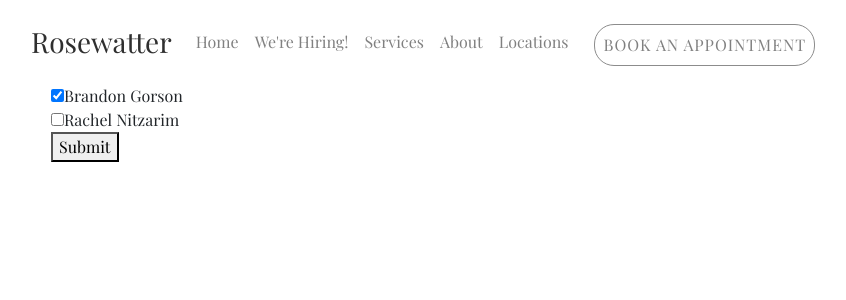
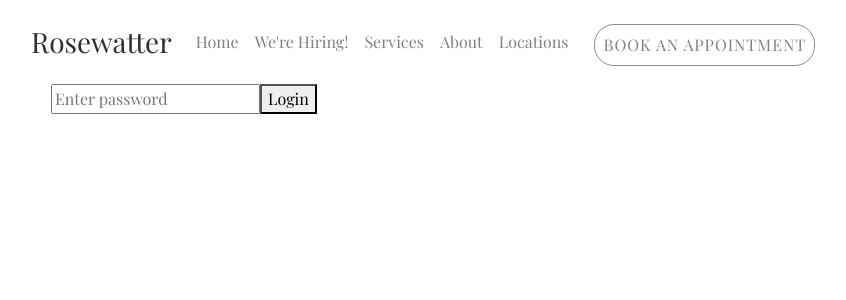
Before and after one commit to Bgorson/rose-water, a React (Create React App) app: page /admin in a window 1280 px wide. Shown: the top 300 px of the page, without its empty margins (13-859 px from the left). Built offline with nearby package versions, Linux system fonts and the light colour scheme.

Commit message:
add login

```diff
--- a/src/components/Admin.js
+++ b/src/components/Admin.js
@@ -1,12 +1,30 @@
 import { useState, useEffect } from "react";
 
 const Admin = () => {
+  const [loggedIn, setLoggedIn] = useState(false);
   const [userData, setUserData] = useState({});
   const [updatedData, setUpdatedData] = useState({});
   const [loading, setLoading] = useState(true);
   const [error, setError] = useState(null);
+  const [password, setPassword] = useState("");
+  const [passwordError, setPasswordError] = useState("");
+
+  // Use an environment variable for the password
+  // Make sure to expose this variable securely in Netlify
+  const correctPassword = process.env.REACT_APP_ADMIN_PASSWORD;
+
+  const handleLogin = (e) => {
+    e.preventDefault();
+    if (password === correctPassword) {
+      setLoggedIn(true);
+      setPasswordError("");
+    } else {
+      setPasswordError("Incorrect password");
+    }
+  };
 
   useEffect(() => {
+    if (loggedIn) {
       const fetchData = async () => {
         try {
           const response = await fetch("/data/user-data.json"); // Fetch your initial JSON data
@@ -22,7 +40,8 @@ const Admin = () => {
       };
 
       fetchData();
-  }, []);
+    }
+  }, [loggedIn]);
 
   const handleCheckboxChange = (e) => {
     const { name, checked } = e.target;
@@ -35,7 +54,7 @@ const Admin = () => {
   const handleSubmit = async (e) => {
     e.preventDefault();
     try {
-      const response = await fetch("/.netlify/functions/update-user-data", {
+      const response = await fetch("/.netlify/functions/user-data", {
         method: "POST",
         headers: {
           "Content-Type": "application/json",
@@ -51,6 +70,23 @@ const Admin = () => {
       setError(error.message);
     }
   };
+
+  if (!loggedIn) {
+    return (
+      <div>
+        <form onSubmit={handleLogin}>
+          <input
+            type="password"
+            value={password}
+            onChange={(e) => setPassword(e.target.value)}
+            placeholder="Enter password"
+          />
+          <button type="submit">Login</button>
+          {passwordError && <p style={{ color: "red" }}>{passwordError}</p>}
+        </form>
+      </div>
+    );
+  }
 
   if (loading) return <p>Loading...</p>;
   if (error) return <p style={{ color: "red" }}>{error}</p>;
```
Lines whose indentation alone changed are shown as unchanged.
